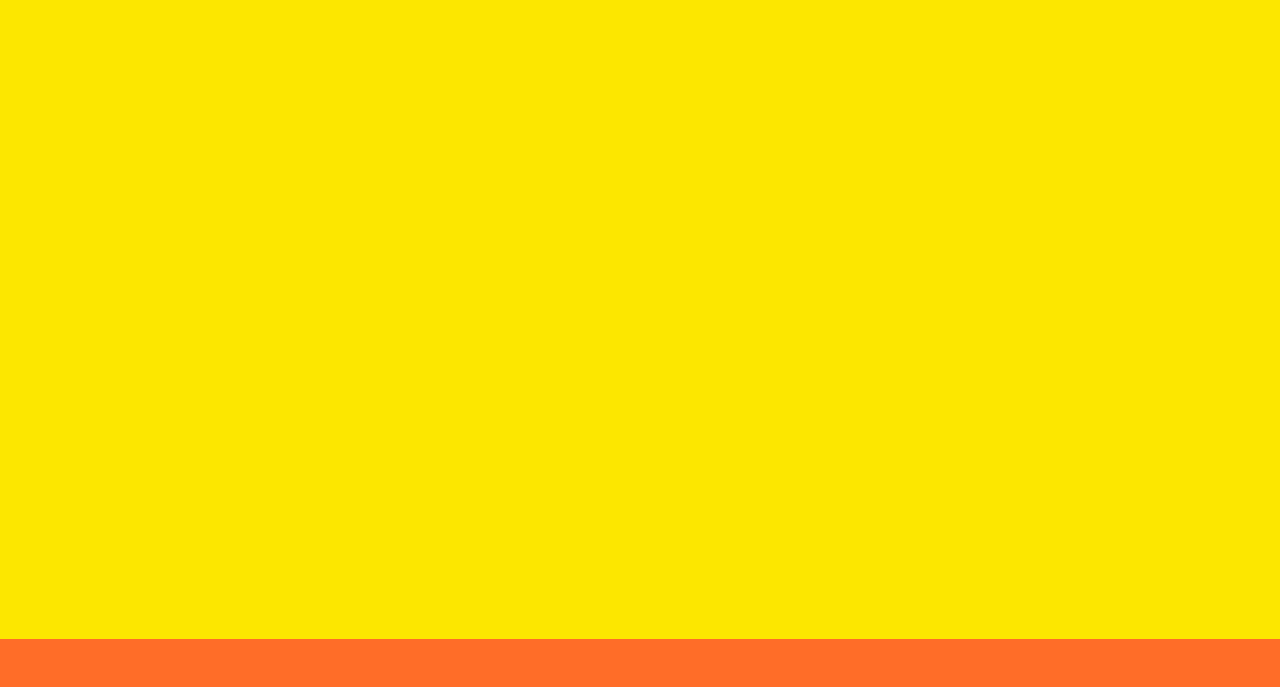
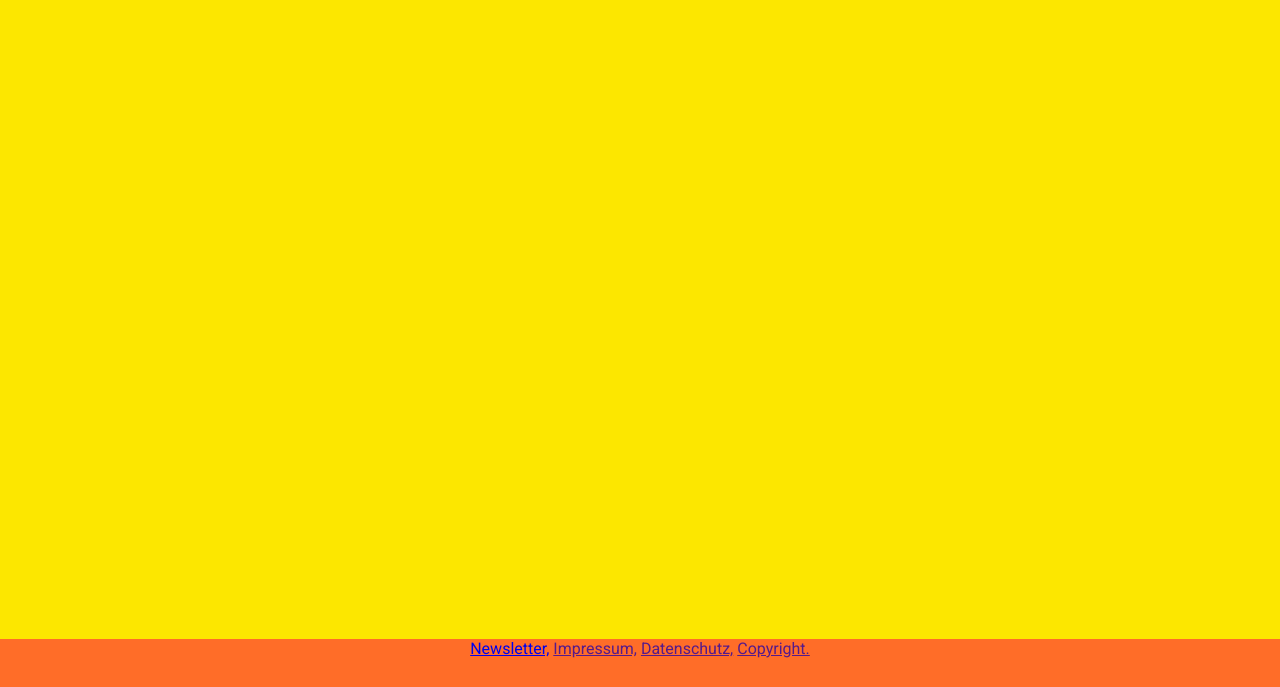
Before and after one commit to AnnaGraphic/dj-boom-bap, a plain HTML site: page index.html in a window 1280 px wide. Shown: the part 113-800 px from the top of the page. Drawn offline with Linux system fonts and the light colour scheme.

Commit message:
link newsletter section to footer

```diff
--- a/index.html
+++ b/index.html
@@ -24,7 +24,7 @@
 
     </main>
     <footer>
-
+        <p> <a href="./contact.html#newsletter">Newsletter,</a> <a href="">Impressum,</a> <a href="">Datenschutz,</a> <a href="">Copyright.</a></p>
     </footer>
 </body>
 </html>
```
